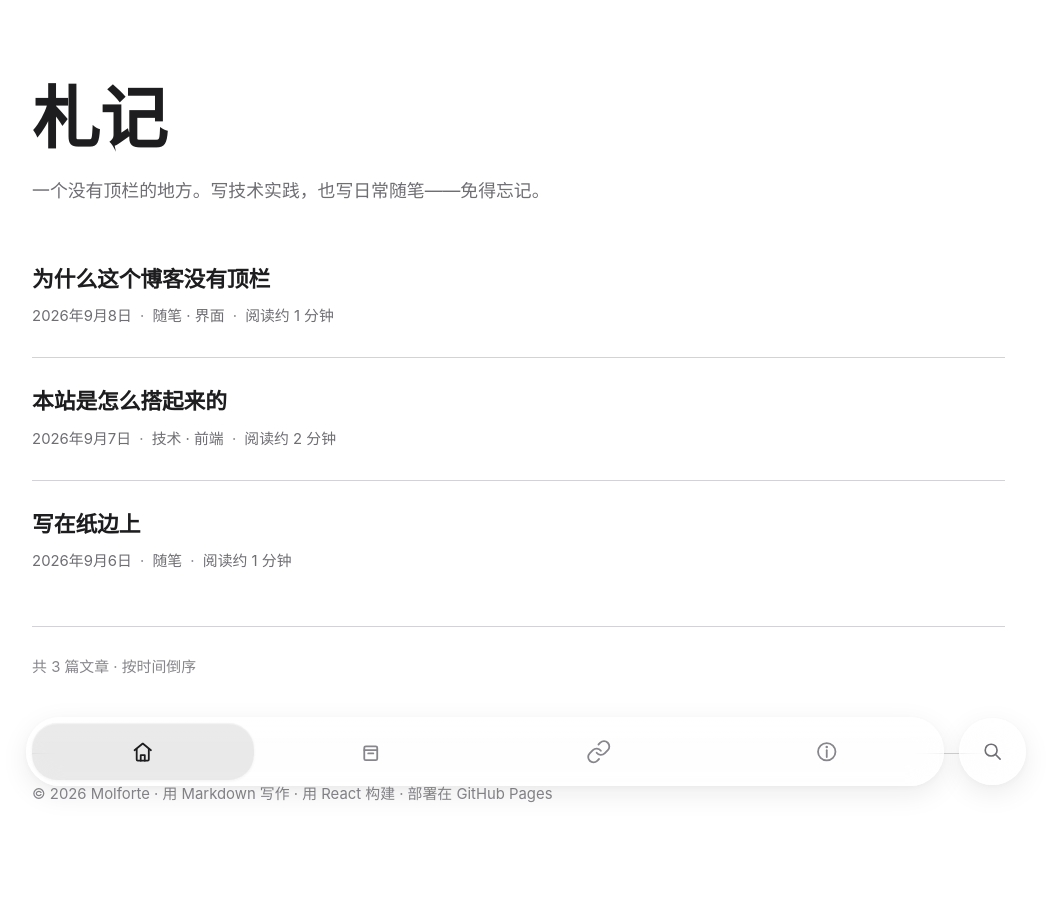
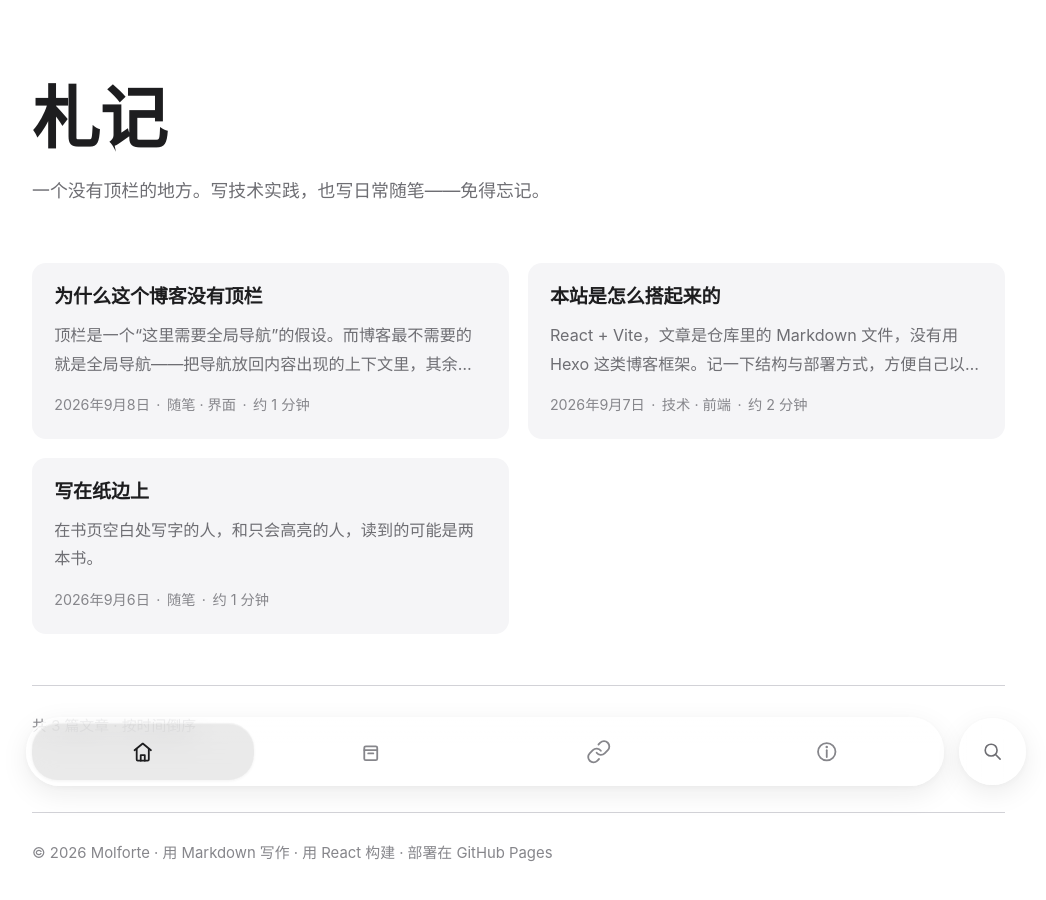
Before and after one commit to Molforte/Molforte.pages, a React (Vite) app: page / in a window 1280 px wide. Shown: the top 900 px of the page, without its empty margins (114-1160 px from the left). Built offline with nearby package versions, Linux system fonts and the light colour scheme.

Commit message:
feat: 首页推文流改为卡片栅格（浅灰圆角卡，宽屏两列，手机单列，含摘要）

```diff
--- a/src/pages/Home.jsx
+++ b/src/pages/Home.jsx
@@ -17,18 +17,12 @@ export default function Home() {
 
       <ol className="post-index">
         {posts.map((post) => (
-          <li className="post-item" key={post.slug}>
-            <h2 className="post-item__title">
-              <Link to={`/post/${post.slug}`}>{post.title}</Link>
-            </h2>
-            <p className="post-item__meta">
+          <li className="post-card" key={post.slug}>
+            <Link className="post-card__link" to={`/post/${post.slug}`}>
+              <h2 className="post-card__title">{post.title}</h2>
+              <p className="post-card__summary">{post.summary}</p>
+              <p className="post-card__meta">
                 <time dateTime={post.date}>{formatDate(post.date)}</time>
-              {post.project && (
-                <>
-                  <span className="sep">·</span>
-                  <span>{post.project}</span>
-                </>
-              )}
                 {post.tags.length > 0 && (
                   <>
                     <span className="sep">·</span>
@@ -36,8 +30,9 @@ export default function Home() {
                   </>
                 )}
                 <span className="sep">·</span>
-              <span>阅读约 {readingMinutes(post.content)} 分钟</span>
+                <span>约 {readingMinutes(post.content)} 分钟</span>
               </p>
+            </Link>
           </li>
         ))}
       </ol>
--- a/src/styles/global.css
+++ b/src/styles/global.css
@@ -444,53 +444,68 @@ a {
   font-size: 1.05rem;
 }
 
-/* 首页文章索引 */
+/* 首页文章流：浅灰圆角卡片 —— 宽屏两列，手机单列 */
 .post-index {
   margin: 0;
   padding: 0;
   list-style: none;
+  display: grid;
+  grid-template-columns: repeat(auto-fill, minmax(340px, 1fr));
+  gap: 1.1rem;
 }
 
-.post-item {
-  border-top: 1px solid var(--hairline);
-  padding: 1.6rem 0;
+.post-card {
+  margin: 0;
+  background: var(--bg-soft);
+  border-radius: 14px;
+  overflow: hidden;
+  transition: background 0.16s ease, transform 0.16s ease;
 }
 
-.post-item:first-child {
-  border-top: 0;
-  padding-top: 0;
+.post-card:hover {
+  background: #eeeeef;
+  transform: translateY(-2px);
 }
 
-.post-item:last-child {
-  padding-bottom: 0;
+.post-card__link {
+  display: block;
+  padding: 1.2rem 1.3rem 1.25rem;
+  color: var(--text);
+  text-decoration: none;
 }
 
-.post-item__title {
+.post-card__title {
   margin: 0;
-  font-size: 1.28rem;
+  font-size: 1.12rem;
   font-weight: 600;
   line-height: 1.5;
   letter-spacing: -0.005em;
+  transition: color 0.16s ease;
 }
 
-.post-item__title a {
-  color: var(--text);
-  text-decoration: none;
-  transition: color 0.15s ease;
-}
-
-.post-item__title a:hover {
+.post-card:hover .post-card__title {
   color: var(--link);
 }
 
-.post-item__meta {
-  margin: 0.45rem 0 0;
-  font-size: 0.875rem;
+.post-card__summary {
+  margin: 0.55rem 0 0;
   color: var(--text-2);
+  font-size: 0.95rem;
+  line-height: 1.75;
+  display: -webkit-box;
+  -webkit-line-clamp: 2;
+  -webkit-box-orient: vertical;
+  overflow: hidden;
 }
 
-.post-item__meta .sep {
-  margin: 0 0.55em;
+.post-card__meta {
+  margin: 0.85rem 0 0;
+  font-size: 0.84rem;
+  color: var(--text-3);
+}
+
+.post-card__meta .sep {
+  margin: 0 0.45em;
   color: var(--text-3);
 }
 
```
Lines whose indentation alone changed are shown as unchanged.
